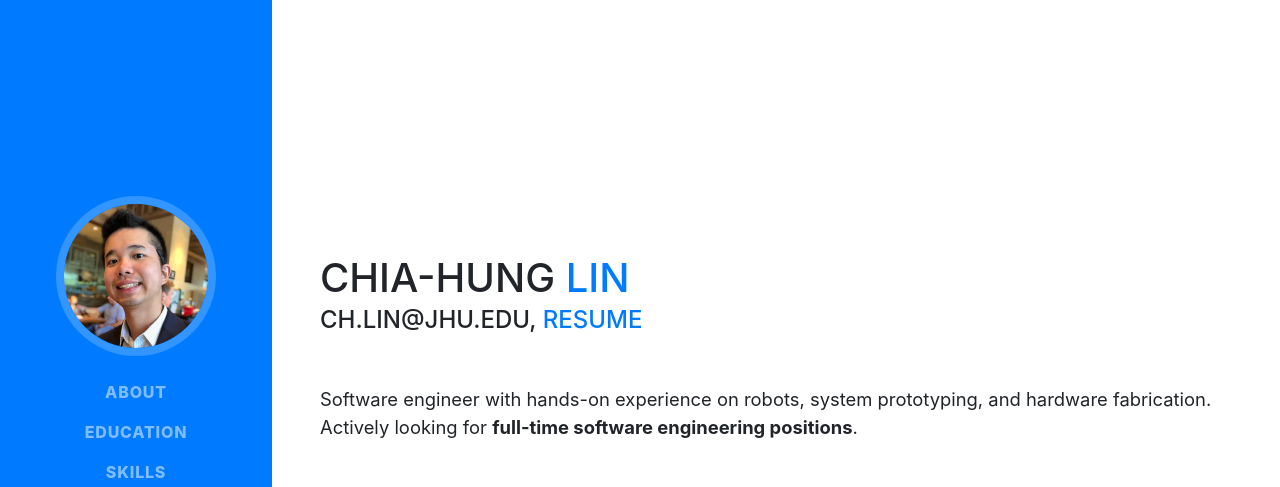
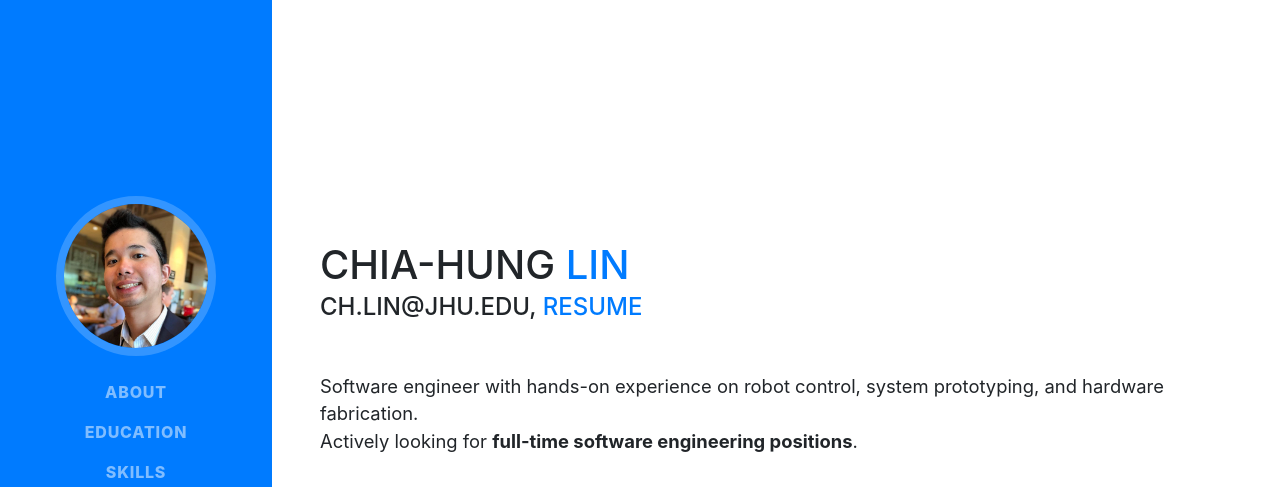
Before and after one commit to RexxarCHL/rexxarchl.github.io, a website with bundled scripts: page index.html in a window 1280 px wide. Shown: the top 487 px of the page. Built offline with nearby package versions, Linux system fonts and the light colour scheme; a web font is replaced by a local one.

Commit message:
Minor change

```diff
--- a/index.html
+++ b/index.html
@@ -81,7 +81,7 @@
         </NOSCRIPT>
 
         </div>
-        <p class="lead mb-5">Software engineer with hands-on experience on robots, system prototyping, and hardware fabrication.
+        <p class="lead mb-5">Software engineer with hands-on experience on robot control, system prototyping, and hardware fabrication.
           <br />Actively looking for <b>full-time software engineering positions</b>.
         </p>
         <div class="social-icons">
```
